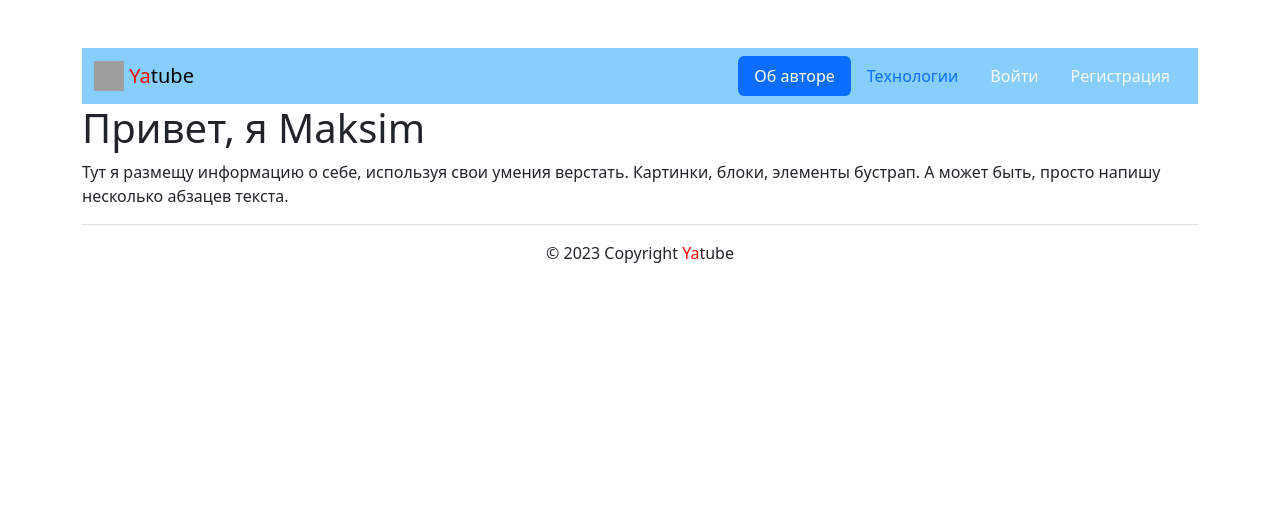
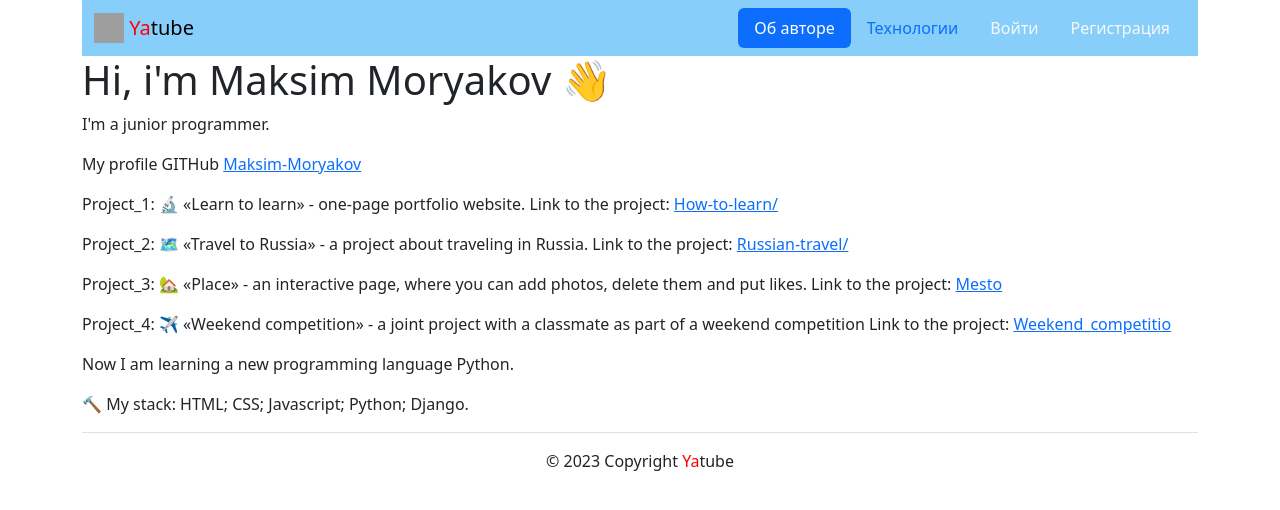
Before and after one commit to maksim-moryakov/hw02_community, a Django app: page /about/author/ in a window 1280 px wide. Shown: the top 510 px of the page. Run offline with Django 3.2, Linux system fonts and the light colour scheme; some libraries are stand-ins or nearby versions; grey boxes are pictures that could not be loaded.

Commit message:
Последние правки

```diff
--- a/yatube/posts/urls.py
+++ b/yatube/posts/urls.py
@@ -10,4 +10,5 @@ urlpatterns = [
     path('profile/<str:username>/', views.profile, name='profile'),
     path('posts/<int:post_id>/', views.post_detail, name='post_detail'),
     path('create/', views.post_create, name='post_create'),
+    path('posts/<int:post_id>/edit/', views.post_edit, name='post_edit'),
 ]
--- a/yatube/templates/about/author.html
+++ b/yatube/templates/about/author.html
@@ -1,9 +1,24 @@
 {% extends "base.html" %}
+{% load static %}
 {% block title %}Об авторе проекта{% endblock %}
 {% block content %}
-<h1>Привет, я Maksim</h1>
+<h1>Hi, i'm Maksim Moryakov 👋</h1>
+<p>I'm a junior programmer.</p>
+<p>My profile GITHub <a href="https://github.com/maksim-moryakov">Maksim-Moryakov</a></p>
+<p>Project_1: 🔬 «Learn to learn» - one-page portfolio website.
+  Link to the project: <a href="https://maksim-moryakov.github.io/how-to-learn/">How-to-learn/</a>
+</p>
+<p>Project_2: 🗺 «Travel to Russia» - a project about traveling in Russia.
+  Link to the project: <a href="https://maksim-moryakov.github.io/russian-travel/">Russian-travel/</a>
+</p>
 <p>
-  Тут я размещу информацию о себе, используя свои умения верстать.
-  Картинки, блоки, элементы бустрап. А может быть, просто напишу несколько абзацев текста.
+  Project_3: 🏡 «Place» - an interactive page, where you can add photos, delete them and put likes.
+  Link to the project: <a href="https://maksim-moryakov.github.io/mesto/">Mesto</a>
 </p>
+<p>
+  Project_4: ✈️ «Weekend competition» - a joint project with a classmate as part of a weekend competition
+  Link to the project: <a href="https://maksim-danil.github.io/weekend_competition/">Weekend_competitio</a>
+</p>
+<p>Now I am learning a new programming language Python.</p>
+<p>🔨 My stack: HTML; CSS; Javascript; Python; Django.</p>
 {% endblock %}
--- a/yatube/templates/base.html
+++ b/yatube/templates/base.html
@@ -14,7 +14,7 @@
     <title>{% block title %}{% endblock %}</title>
     {% block header %}{% endblock %}
   </head>
-  <body class="container py-5">
+  <body class="container">
     <header>
       {% include 'includes/header.html' %}
     </header>
--- a/yatube/templates/posts/create_post.html
+++ b/yatube/templates/posts/create_post.html
@@ -2,7 +2,6 @@
 {% load user_filters %}
 
 {% block content %}
-      <div class="container py-5">
   <div class="row justify-content-center">
     <div class="col-md-8 p-5">
       <div class="card">
@@ -45,9 +44,6 @@
               </button>
             </div>
         </div>
-                </form>
-              </div>
-            </div>
       </div>
     </div>
   </div>
--- a/yatube/templates/posts/post_detail.html
+++ b/yatube/templates/posts/post_detail.html
@@ -29,6 +29,7 @@
       <article class="col-12 col-md-9">
         <p> {{ post }} </p>
         {% if post.author %}
+          <a class="btn btn-primary" href="{% url 'posts:post_edit' post.id %}">Редактировать запись</a>
         {% endif %}
       </article>
     </div>
```
Also changed, not shown: yatube/posts/views.py (+28 -5 lines), yatube/templates/about/tech.html (+7 -12 lines), yatube/templates/users/signup.html (+1 -6 lines). Lines whose indentation alone changed are shown as unchanged.
